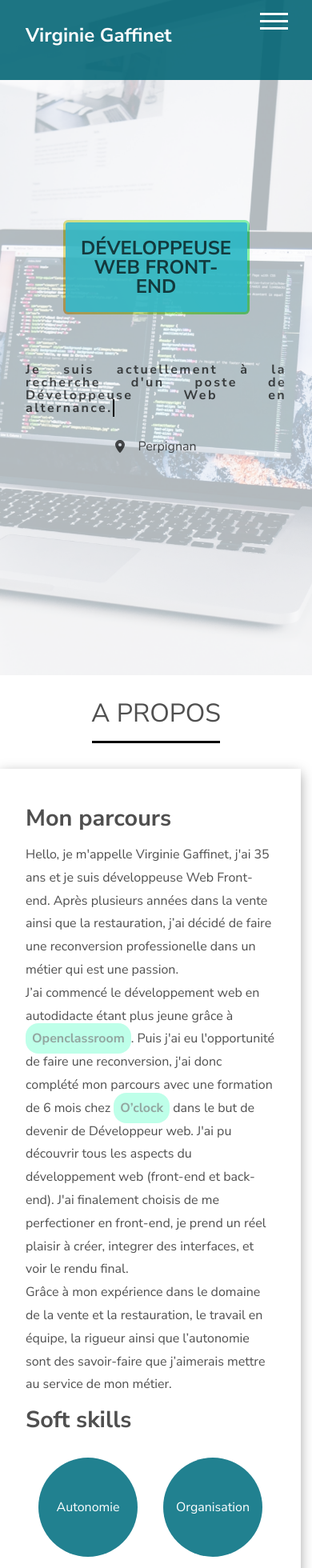
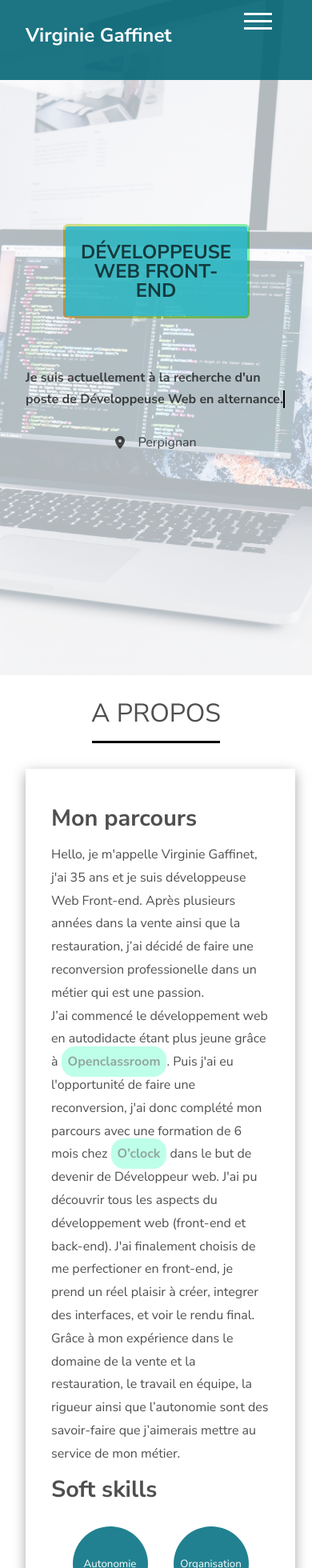
Before and after one commit to VirginieGaffinet/VirginieGaffinet.github.io, a React (Create React App) app: page / in a window 390 px wide. Shown: the top 1960 px of the page at 80% size. Built offline with nearby package versions, Linux system fonts and the light colour scheme.

Commit message:
fixed some responsive css

```diff
--- a/src/components/About/About.css
+++ b/src/components/About/About.css
@@ -1,6 +1,7 @@
 /* mobile first */
 
 .about-container {
+  width: 100%;
   display: flex;
   flex-direction: column;
   color: var(--secondFontColor);
@@ -23,9 +24,14 @@
   justify-content: center;
 }
 
+.first-part-about-container, .second-part-about-container {
+  width: 70%;
+  margin-left: calc(var(--gap));
+  margin-right: calc(var(--gap));
+}
+
 .first-part-about-container{
   line-height: 1.8rem;
-  margin-right: calc(var(--gap));
 }
 
 .title-nav {
@@ -64,15 +70,12 @@
   margin: calc(var(--gap) /2);
   background-color: rgb(33, 129, 144);
   padding: calc(var(--gap));
-  width: 60px;
-  height: 60px;
+  width: 30px;
+  height: 30px;
   border-radius: 50%;
+  font-size: calc(var(--fontSize) /1.2);
 }
 
-
-.second-part-about-container {
-  margin-left: calc(var(--gap));
-}
 
 .about-me, .my-image {
   margin-bottom: calc(var(--gap) /2);
@@ -139,11 +142,19 @@
 /* for small screen */
 @media (min-width: 768px) {
   .first-part-about-container {
-    width: 40%;
+    width: 50%;
+    margin-right: calc(var(--gap));
+  }
+
+  .soft-skill {
+    width: 60px;
+    height: 60px;
+    font-size: var(--fontSize);
   }
 
   .second-part-about-container {
     width: 20%;
+    margin-left: calc(var(--gap));
   }
 
   .about {
--- a/src/components/Header/Burger/Burger.css
+++ b/src/components/Header/Burger/Burger.css
@@ -2,7 +2,7 @@
 
 #hamburger-icon {
   position: absolute;
-  right: 30px;
+  right: 50px;
   top: 10px;
   /* margin: auto 0; */
   display: block;
--- a/src/components/Header/Header.css
+++ b/src/components/Header/Header.css
@@ -19,7 +19,7 @@
   justify-content: space-between;
   width: 100%;
   height: 100vh;
-  padding: calc(var(--gap)) calc(var(--gap)) 0 calc(var(--gap));
+  padding: calc(var(--gap)) calc(var(--gap)  /2) 0 calc(var(--gap) /2);
 }
 
 .show-burger-nav {
--- a/src/components/Header/NavBar/NavBar.css
+++ b/src/components/Header/NavBar/NavBar.css
@@ -1,5 +1,6 @@
 /* mobile first */
 .nav-container {
+  margin-top: calc(var(--gap));
   display: flex;
   flex-direction: column;
   height: 30%;
@@ -30,6 +31,7 @@
 /* for small screen */
 @media (min-width: 768px) {
   .nav-container {
+    margin-top: 0;
     display: flex;
     flex-direction: row;
     justify-content: end;
--- a/src/components/Portfolio/Portfolio.css
+++ b/src/components/Portfolio/Portfolio.css
@@ -5,6 +5,7 @@
   align-items: center;
   color: var(--secondFontColor);
   height: 1000px;
+  width: 100%;
 }
 
 .title-nav {
--- a/src/components/Skills/Skills.css
+++ b/src/components/Skills/Skills.css
@@ -54,7 +54,7 @@
 .progress-bar {
   align-self: center;
   width: 30%;
-  height: 20px;
+  height: 10px;
   flex: 3 30%;
 }
 
--- a/src/components/Welcome/Welcome.css
+++ b/src/components/Welcome/Welcome.css
@@ -74,8 +74,9 @@
 
 .welcome-typing {
   margin: calc(var(--gap));
-  text-align: justify;
-  letter-spacing: .15em;
+  line-height: calc(var(--gap)/1.2);
+  /* text-align: justify; */
+  /* letter-spacing: .15em; */
   font-weight: var(--bold)
 }
 
```
